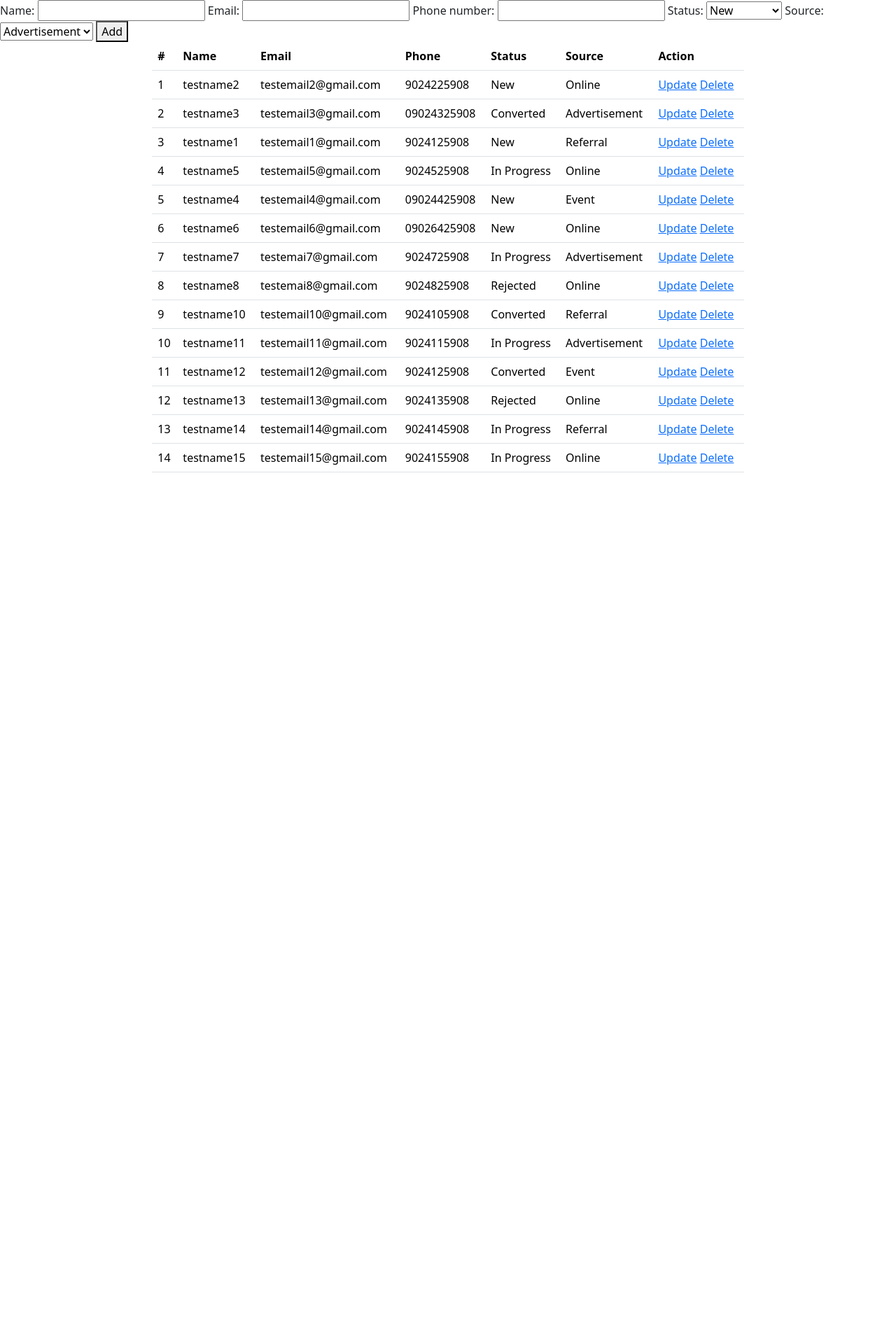
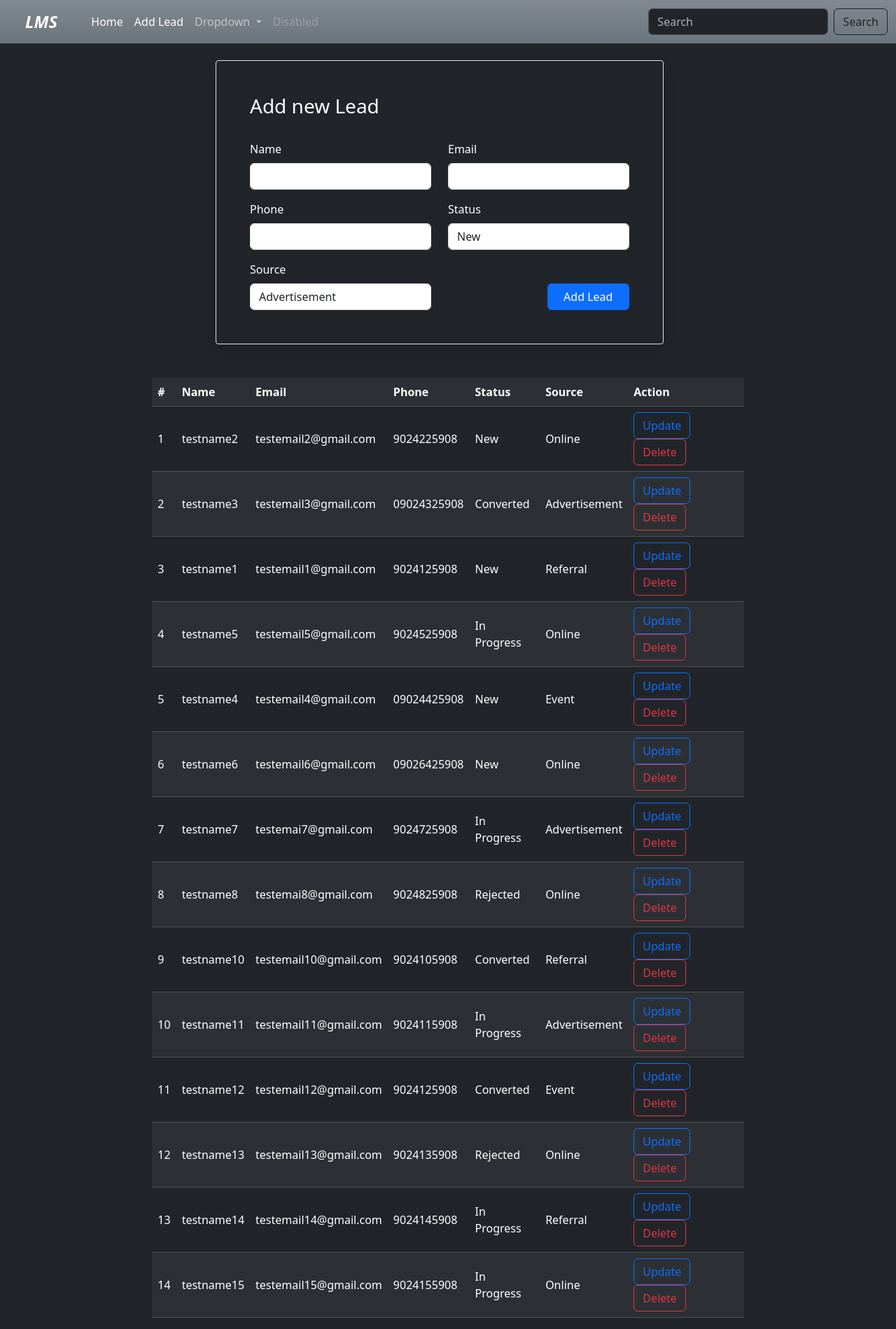
Before and after one commit to anandhuvijayappan/LeadManagementSystem, a Django app: page /lead/add/ in a window 1280 px wide. Shown: the whole page at 70% size. Before the commit the page ends 675 px from the top, so only its background shows below. Run offline with Django 4.2, Linux system fonts and the light colour scheme; data comes from the database, SQL or seed files in the repository; both versions use the stored data as it was after the commit.

Commit message:
completed(crud)

```diff
--- a/LeadManagementSystem/LeadManagementSystem/urls.py
+++ b/LeadManagementSystem/LeadManagementSystem/urls.py
@@ -22,5 +22,11 @@ from myapp import views
 urlpatterns = [
     path('admin/', admin.site.urls),
 
-    path('lead/add/',views.CreateLeadView.as_view(),name="create_lead")
+    path('lead/add/',views.CreateLeadView.as_view(),name="create_lead"),
+
+    path('lead/<int:pk>/remove/',views.LeadDeleteView.as_view(),name="delete_lead"),
+
+    path('lead/<int:pk>/edit/',views.LeadUpdateView.as_view(),name="edit_lead"),
+
+    path('',views.IndexView.as_view(),name="index")
 ]
--- a/LeadManagementSystem/myapp/forms.py
+++ b/LeadManagementSystem/myapp/forms.py
@@ -10,3 +10,9 @@ class LeadForm(forms.ModelForm):
         model=Lead
 
         fields="__all__"
+
+        widgets={
+
+            "source":forms.Select(attrs={"class":"form-control"}),
+            "status":forms.Select(attrs={"class":"form-control"})
+        }
--- /dev/null
+++ b/LeadManagementSystem/myapp/templates/base.html
@@ -0,0 +1,52 @@
+<!DOCTYPE html>
+<html lang="en">
+<head>
+    <meta charset="UTF-8">
+    <meta name="viewport" content="width=device-width, initial-scale=1.0">
+    <title>Document</title>
+    <link href="https://cdn.jsdelivr.net/npm/bootstrap@5.3.3/dist/css/bootstrap.min.css" rel="stylesheet" integrity="sha384-QWTKZyjpPEjISv5WaRU9OFeRpok6YctnYmDr5pNlyT2bRjXh0JMhjY6hW+ALEwIH" crossorigin="anonymous">
+
+</head>
+<body class="bg-dark text-white">
+    <nav class="navbar navbar-expand-lg bg-secondary bg-gradient ps-4"  data-bs-theme="dark">
+        <div class="container-fluid">
+          <a class="navbar-brand fs-4 fw-bold fst-italic" href="#">LMS</a>
+          <button class="navbar-toggler" type="button" data-bs-toggle="collapse" data-bs-target="#navbarSupportedContent" aria-controls="navbarSupportedContent" aria-expanded="false" aria-label="Toggle navigation">
+            <span class="navbar-toggler-icon"></span>
+          </button>
+          <div class="collapse navbar-collapse ms-4" id="navbarSupportedContent">
+            <ul class="navbar-nav me-auto mb-2 mb-lg-0">
+              <li class="nav-item">
+                <a class="nav-link active" aria-current="page" href="{%url 'index'%}">Home</a>
+              </li>
+              <li class="nav-item">
+                <a class="nav-link active" href="{%url 'create_lead'%}">Add Lead</a>
+              </li>
+              <li class="nav-item dropdown">
+                <a class="nav-link dropdown-toggle" href="#" role="button" data-bs-toggle="dropdown" aria-expanded="false">
+                  Dropdown
+                </a>
+                <ul class="dropdown-menu">
+                  <li><a class="dropdown-item" href="#">Action</a></li>
+                  <li><a class="dropdown-item" href="#">Another action</a></li>
+                  <li><hr class="dropdown-divider"></li>
+                  <li><a class="dropdown-item" href="#">Something else here</a></li>
+                </ul>
+              </li>
+              <li class="nav-item">
+                <a class="nav-link disabled" aria-disabled="true">Disabled</a>
+              </li>
+            </ul>
+            <form class="d-flex" role="search">
+              <input class="form-control me-2" type="search" placeholder="Search" aria-label="Search">
+              <button class="btn btn-outline-dark" type="submit">Search</button>
+            </form>
+          </div>
+        </div>
+      </nav>
+
+      {%block main%}
+
+      {%endblock%}
+</body>
+</html>
--- a/LeadManagementSystem/myapp/templates/create_lead.html
+++ b/LeadManagementSystem/myapp/templates/create_lead.html
@@ -1,24 +1,45 @@
-<!DOCTYPE html>
-<html lang="en">
-<head>
-    <meta charset="UTF-8">
-    <meta name="viewport" content="width=device-width, initial-scale=1.0">
-    <title>Document</title>
-    <link href="https://cdn.jsdelivr.net/npm/bootstrap@5.3.3/dist/css/bootstrap.min.css" rel="stylesheet" integrity="sha384-QWTKZyjpPEjISv5WaRU9OFeRpok6YctnYmDr5pNlyT2bRjXh0JMhjY6hW+ALEwIH" crossorigin="anonymous">
-</head>
-<body>
-    <form action="" method="post">
-        {%csrf_token%}
+{%extends 'base.html'%}
 
-        {{form}}
+{%block main%}
 
-        <button type="submit">Add</button>
-    </form>
+<div class="row mt-4" style="width: 100%;">
+    <div class="col-3"></div>
+    <div class="col-6 p-5 border shadow rounded-1">
+        <h3>Add new Lead</h3>
+        <form action="" method="post" class="row mt-3">
+            {%csrf_token%}
 
-    <div class="row">
+            <div class="col-6 mt-3">
+                <label for="" class="form-label">Name</label>
+                <input name="name" type="text" class="form-control">
+            </div>
+            <div class="col-6 mt-3">
+                <label for="" class="form-label">Email</label>
+                <input name="email" type="email" class="form-control">
+            </div>
+            <div class="col-6 mt-3">
+                <label for="" class="form-label">Phone</label>
+                <input name="phone_number" type="text" class="form-control">
+            </div>
+            <div class="col-6 mt-3">
+                <label for="" class="form-label">Status</label>
+                {{form.status}}
+            </div>
+            <div class="col-6 mt-3">
+                <label for="" class="form-label">Source</label>
+                {{form.source}}
+            </div>
+            <div class="col-3 mt-3"></div>
+            <div class="col-3 mt-3 d-flex justify-content-end align-items-end"><button type="submit" class="btn btn-primary " style="width: 100%;">Add Lead</button></div>
+        </form>
+    </div>
+    <div class="col-3"></div>
+</div>
+
+    <div class="row mt-5">
         <div class="col-2"></div>
         <div class="col-8">
-            <table class="table">
+            <table class="table table-dark table-striped align-middle">
                 <tr>
                     <th>#</th>
                     <th>Name</th>
@@ -39,8 +60,8 @@
                     <td>{{l.status}}</td>
                     <td>{{l.source}}</td>
                     <td>
-                        <a href="">Update</a>
-                        <a href="">Delete</a>
+                        <a class="btn btn-outline-primary" href="{%url 'edit_lead' l.id%}">Update</a>
+                        <a class="btn btn-outline-danger" href="{%url 'delete_lead' l.id%}">Delete</a>
                     </td>
                 </tr>
                 {%endfor%}
@@ -48,5 +69,5 @@
         </div>
         <div class="col-2"></div>
     </div>
-</body>
-</html>
+
+{%endblock%}
--- a/LeadManagementSystem/myapp/views.py
+++ b/LeadManagementSystem/myapp/views.py
@@ -5,6 +5,8 @@ from django.views.generic import View
 from myapp.forms import LeadForm
 
 from myapp.models import Lead
+
+from django.db.models import Count
 
 # Create your views here.
 
@@ -28,8 +30,76 @@ class CreateLeadView(View):
 
             data=form_instance.cleaned_data
 
+            print(data)
+
             Lead.objects.create(**data)
+
+            print("Added")
 
             return redirect("create_lead")
 
         return render(request,"create_lead.html",{"form":form_instance})
+
+class LeadDeleteView(View):
+
+    def get(self,request,*args,**kargs):
+
+        id=kargs.get("pk")
+
+        Lead.objects.get(id=id).delete()
+
+        return redirect("create_lead")
+
+class LeadUpdateView(View):
+
+    def get(self,request,*args,**kargs):
+
+        id=kargs.get("pk")
+
+        l_obj=Lead.objects.get(id=id)
+
+        print("*********************************",l_obj)
+
+        form_instance=LeadForm(instance=l_obj)
+
+        return render(request,"edit.html",{"form":form_instance,"data":l_obj})
+
+    def post(self,request,*args,**kargs):
+
+        id=kargs.get("pk")
+
+        l_obj=Lead.objects.get(id=id)
+
+        data_instance=request.POST
+
+        form_instance=LeadForm(data_instance,instance=l_obj)
+
+        if form_instance.is_valid():
+
+            form_instance.save()
+
+            print("data updated successfuly")
+
+            return redirect("create_lead")
+
+        print("failed to update data")
+
+        return render(request,"edit.html",{"form":form_instance,"data":l_obj})
+
+class IndexView(View):
+
+    def get(self,request,*args,**kargs):
+
+        count=Lead.objects.count()
+
+        status_summery=Lead.objects.all().values("status").annotate(count=Count("status"))
+
+        source_summery=Lead.objects.all().values("source").annotate(count=Count("source"))
+
+        condext={
+            "count":count,
+            "status_summery":status_summery,
+            "source_summery":source_summery
+        }
+
+        return render(request,"index.html",condext)
```
Also changed, not shown: LeadManagementSystem/myapp/templates/edit.html (added, +39 -0 lines), LeadManagementSystem/myapp/templates/index.html (added, +71 -0 lines), LeadManagementSystem/db.sqlite3.
